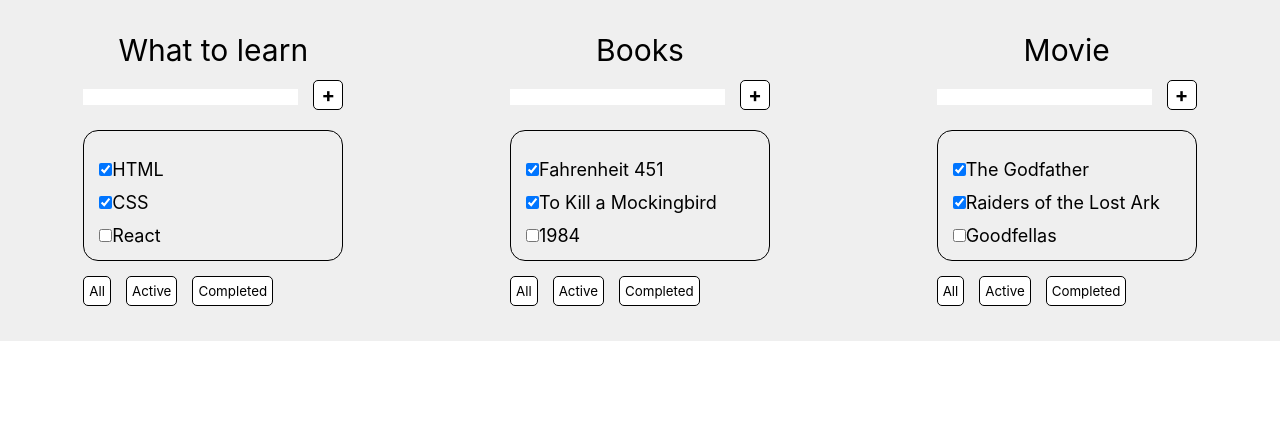
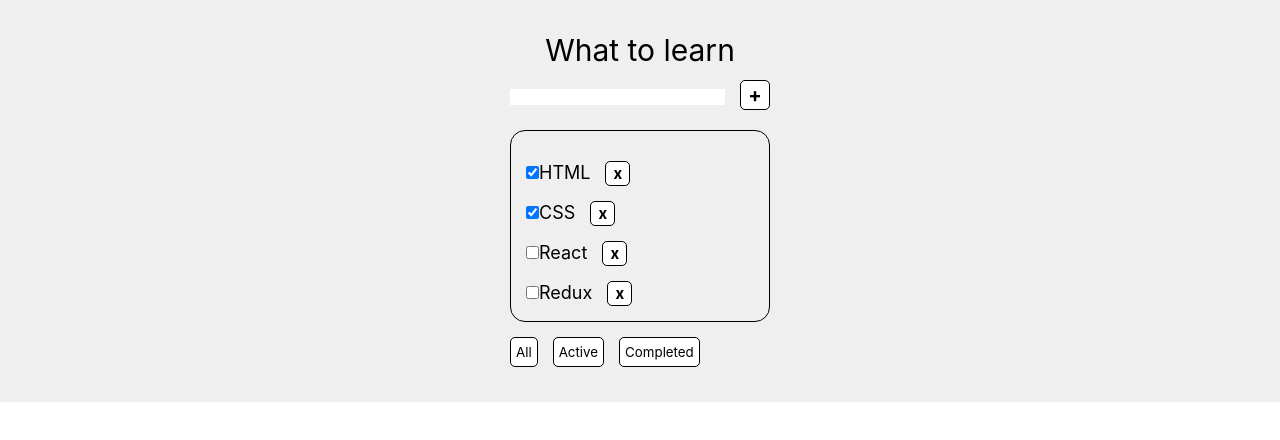
Before and after one commit to AnnaKondrDeveloper/Listifly, a React (Create React App) app: page / in a window 1280 px wide. Shown: the top 440 px of the page. Built offline with nearby package versions, Linux system fonts and the light colour scheme.

Commit message:
Added map for props.tasks; button for remove tasks

```diff
--- a/src/App.css
+++ b/src/App.css
@@ -106,6 +106,16 @@ h1, h2, h3, h4, h5, h6 {
 	margin-top: 15px;
 }
 
+.list_item_button {
+	background-color: white;
+	height: 25px;
+	width: 25px;
+	border: 1px solid black;
+	margin-left: 15px;
+	font-weight: bold;
+	font-size: 15px;
+}
+
 .list_button {
 	margin-top: 15px;
 	background-color: white;
--- a/src/App.tsx
+++ b/src/App.tsx
@@ -1,33 +1,47 @@
 
+import { useState } from 'react';
 import './App.css';
 import { TaskType, ToDolist } from './ToDoList';
 
 
 function App() {
 
-	const tasks1: Array<TaskType> = [
+	let initTasks: Array<TaskType> = [
 		{ id: 1, name: "HTML", isDone: true },
 		{ id: 2,	name: "CSS", isDone: true	},
-		{ id: 3, name: "React", isDone: false}
+		{ id: 3, name: "React", isDone: false},
+		{ id: 4, name: "Redux", isDone: false}
 	];
 
-	const tasks2: Array<TaskType> = [
-		{ id: 1, name: "Fahrenheit 451", isDone: true },
-		{ id: 2,	name: "To Kill a Mockingbird", isDone: true	},
-		{ id: 3, name: "1984", isDone: false}
-	];
+	// const tasks2: Array<TaskType> = [
+	// 	{ id: 1, name: "Fahrenheit 451", isDone: true },
+	// 	{ id: 2,	name: "To Kill a Mockingbird", isDone: true	},
+	// 	{ id: 3, name: "1984", isDone: false}
+	// ];
 
-	const tasks3: Array<TaskType> = [
-		{ id: 1, name: "The Godfather ", isDone: true },
-		{ id: 2,	name: "Raiders of the Lost Ark", isDone: true	},
-		{ id: 3, name: "Goodfellas", isDone: false}
-	]
+	// const tasks3: Array<TaskType> = [
+	// 	{ id: 1, name: "The Godfather ", isDone: true },
+	// 	{ id: 2,	name: "Raiders of the Lost Ark", isDone: true	},
+	// 	{ id: 3, name: "Goodfellas", isDone: false}
+	// ]
+
+
+	let [tasks, setTasks] = useState (initTasks);
+
+	function removeTask(id: number) {
+		let filteredTasks = tasks.filter( t => t.id !== id);
+		setTasks(filteredTasks)
+	};
 
   return (
     <div className="App">
-			<ToDolist title = "What to learn" tasks={tasks1}/>
-			<ToDolist title = "Books" tasks={tasks2}/>
-			<ToDolist title = "Movie" tasks={tasks3}/>
+			<ToDolist
+			title = "What to learn"
+			tasks={tasks}
+			removeTask = {removeTask}
+			/>
+			{/* <ToDolist title = "Books" tasks={tasks2}/>
+			<ToDolist title = "Movie" tasks={tasks3}/> */}
     </div>
   );
 }
--- a/src/ToDoList.tsx
+++ b/src/ToDoList.tsx
@@ -2,6 +2,7 @@
 type PropsType = {
 	title: string
 	tasks: Array<TaskType>
+	removeTask: (id: number) => void
 }
 
 export type TaskType ={
@@ -19,10 +20,13 @@ export function ToDolist(props:PropsType) {
 			<input type="text" />
 			<button className="list_button_plus">+</button>
 		</div>
-			<ul>
-				<li className="list_item"><input type="checkbox" checked = {props.tasks[0].isDone}/>{props.tasks[0].name}</li>
-				<li className="list_item"><input type="checkbox" checked = {props.tasks[1].isDone}/>{props.tasks[1].name}</li>
-				<li className="list_item"><input type="checkbox" checked = {props.tasks[2].isDone}/>{props.tasks[2].name}</li>
+			<ul> {
+					props.tasks.map( task => {
+						return <li className="list_item">
+							<input type="checkbox" checked = {task.isDone}/>{task.name}
+							<button className="list_item_button" onClick={() => {props.removeTask(task.id)}}>x</button> </li>
+					})
+				}
 			</ul>
 			<div>
 				<button className="list_button">All</button>
```
